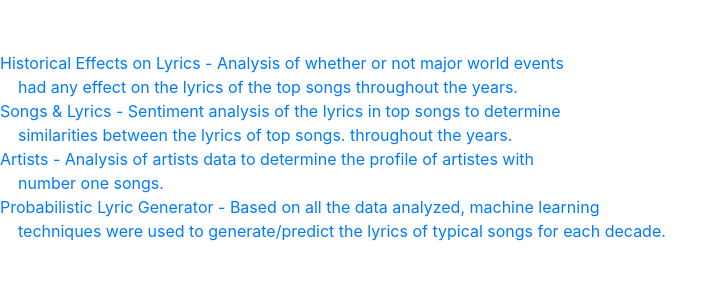
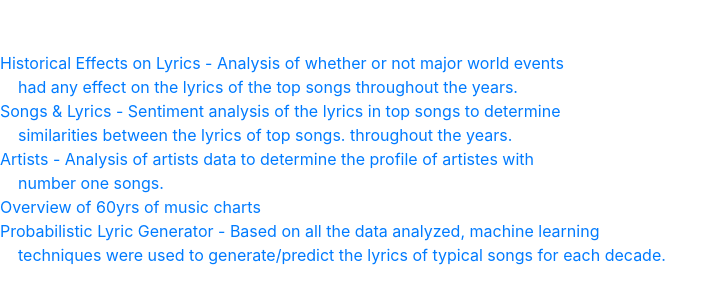
Before and after one commit to powest3/music-timemachine-app, a Flask app: page / in a window 1280 px wide. Shown: the part 1067-1358 px from the top of the page, without its empty margins (0-723 px from the left). Before the commit the page ends 1308 px from the top, so only its background shows below. Run offline with Flask 2, Linux system fonts and the light colour scheme; parts of the project's set-up code (start-up, migrations or seed data) failed here and were passed over; some libraries are stand-ins or nearby versions.

Commit message:
Update Index.html

```diff
--- a/templates/Index.html
+++ b/templates/Index.html
@@ -125,6 +125,11 @@
 
 </div>
 
+
+  <div class="roundedbox-2">
+  <a href="Artist-60yrs.html"><span> Overview of 60yrs of music charts</span></a>
+</div>
+
 <div class="roundedbox-2">
 
   <a href="Machine.html"><span>Probabilistic Lyric Generator - Based on all the data analyzed, machine  learning <br> &nbsp; &nbsp; techniques were used
```
